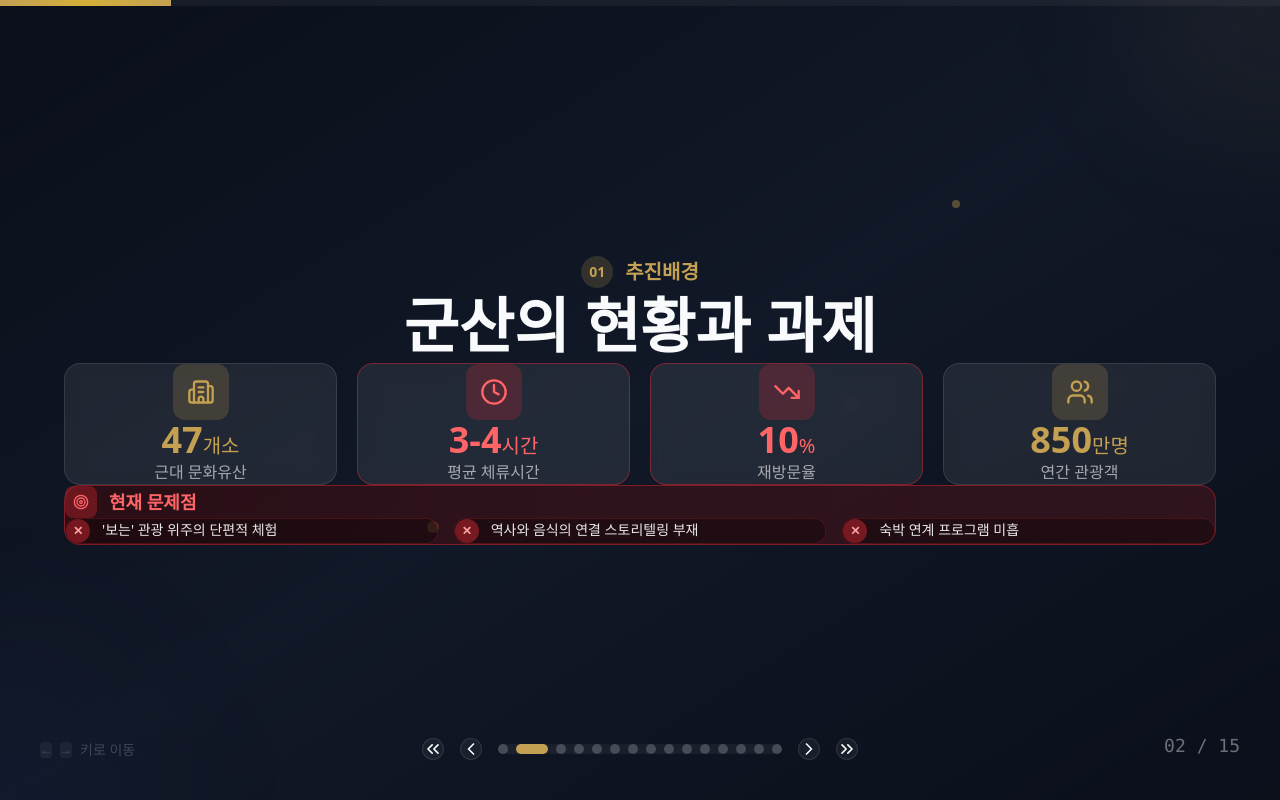
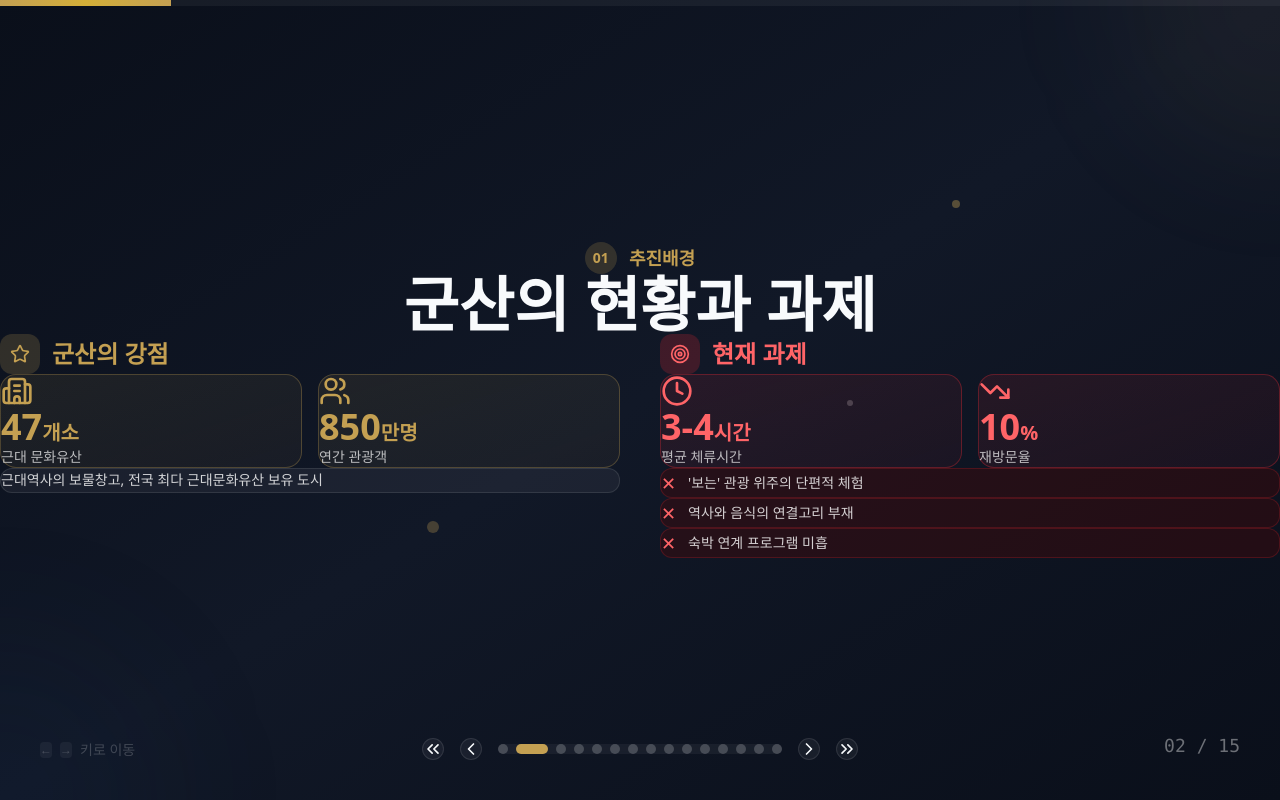
Before and after one commit to yonghwan1106/gunsan_food_tour, a Next.js app: page / in a window 1280 px wide. Both pictures are taken after a click on the button 543 px from the left and 749 px from the top of the page. Built offline with nearby package versions, Linux system fonts and the light colour scheme.

Commit message:
redesign: 슬라이드2 2컬럼 레이아웃 완전 재설계 - 강점/과제 분리

```diff
--- a/app/page.tsx
+++ b/app/page.tsx
@@ -330,73 +330,98 @@ function TitleSlide() {
 }
 
 function BackgroundSlide() {
-  const stats = [
-    { label: "근대 문화유산", value: "47", unit: "개소", icon: Building2, color: "text-accent", bgColor: "bg-accent/20" },
-    { label: "평균 체류시간", value: "3-4", unit: "시간", icon: Clock, color: "text-red-400", bgColor: "bg-red-500/20", highlight: true },
-    { label: "재방문율", value: "10", unit: "%", icon: TrendingDown, color: "text-red-400", bgColor: "bg-red-500/20", highlight: true },
-    { label: "연간 관광객", value: "850", unit: "만명", icon: Users, color: "text-accent", bgColor: "bg-accent/20" },
-  ];
-
   return (
-    <div className="w-full max-w-6xl">
-      <motion.div initial={{ opacity: 0, y: -20 }} animate={{ opacity: 1, y: 0 }} className="text-center mb-12">
-        <div className="inline-flex items-center gap-3 text-accent text-xl font-semibold mb-5">
+    <div className="w-full max-w-7xl px-8">
+      {/* Header */}
+      <motion.div
+        initial={{ opacity: 0, y: -20 }}
+        animate={{ opacity: 1, y: 0 }}
+        className="text-center mb-16"
+      >
+        <div className="inline-flex items-center gap-3 text-accent text-lg font-semibold mb-4">
           <span className="w-8 h-8 rounded-full bg-accent/20 flex items-center justify-center text-sm">01</span>
           추진배경
         </div>
-        <h2 className="text-5xl md:text-6xl font-bold leading-tight">군산의 현황과 과제</h2>
+        <h2 className="text-5xl md:text-6xl font-bold">군산의 현황과 과제</h2>
       </motion.div>
 
-      <div className="grid grid-cols-2 md:grid-cols-4 gap-5 mb-10">
-        {stats.map((stat, index) => (
+      {/* Two Column Layout */}
+      <div className="grid md:grid-cols-2 gap-10">
+        {/* Left Column - 강점 */}
         <motion.div
-            key={stat.label}
-            initial={{ opacity: 0, y: 30 }}
-            animate={{ opacity: 1, y: 0 }}
-            transition={{ delay: 0.2 + index * 0.1 }}
-            className={`flex flex-col items-center justify-center p-6 rounded-2xl bg-white/[0.08] backdrop-blur-sm border ${
-              stat.highlight ? "border-red-500/40" : "border-white/10"
-            } group hover:bg-white/10 transition-all`}
+          initial={{ opacity: 0, x: -30 }}
+          animate={{ opacity: 1, x: 0 }}
+          transition={{ delay: 0.2 }}
+          className="space-y-6"
         >
-            <div className={`w-14 h-14 mb-4 rounded-xl ${stat.bgColor} flex items-center justify-center`}>
-              <stat.icon className={`w-7 h-7 ${stat.color}`} />
+          <div className="flex items-center gap-3 mb-6">
+            <div className="w-10 h-10 rounded-xl bg-accent/20 flex items-center justify-center">
+              <Star className="w-5 h-5 text-accent" />
             </div>
-            <div className={`text-4xl font-black mb-2 ${stat.color}`}>
-              {stat.value}
-              <span className="text-xl font-medium ml-1">{stat.unit}</span>
-            </div>
-            <div className="text-white/60 text-base">{stat.label}</div>
-          </motion.div>
-        ))}
+            <h3 className="text-2xl font-bold text-accent">군산의 강점</h3>
           </div>
 
+          <div className="grid grid-cols-2 gap-4">
+            <div className="p-6 rounded-2xl bg-gradient-to-br from-accent/10 to-accent/5 border border-accent/30">
+              <Building2 className="w-8 h-8 text-accent mb-3" />
+              <div className="text-4xl font-black text-accent mb-1">47<span className="text-xl">개소</span></div>
+              <div className="text-white/70 text-sm">근대 문화유산</div>
+            </div>
+            <div className="p-6 rounded-2xl bg-gradient-to-br from-accent/10 to-accent/5 border border-accent/30">
+              <Users className="w-8 h-8 text-accent mb-3" />
+              <div className="text-4xl font-black text-accent mb-1">850<span className="text-xl">만명</span></div>
+              <div className="text-white/70 text-sm">연간 관광객</div>
+            </div>
+          </div>
+
+          <div className="p-5 rounded-xl bg-white/5 border border-white/10">
+            <p className="text-white/80 text-sm leading-relaxed">
+              근대역사의 보물창고, 전국 최다 근대문화유산 보유 도시
+            </p>
+          </div>
+        </motion.div>
+
+        {/* Right Column - 과제 */}
         <motion.div
-        initial={{ opacity: 0, y: 30 }}
-        animate={{ opacity: 1, y: 0 }}
-        transition={{ delay: 0.6 }}
-        className="mt-6 p-5 rounded-2xl bg-gradient-to-r from-red-950/50 to-red-900/30 border border-red-500/40"
+          initial={{ opacity: 0, x: 30 }}
+          animate={{ opacity: 1, x: 0 }}
+          transition={{ delay: 0.4 }}
+          className="space-y-6"
         >
-        <div className="flex items-center gap-3 mb-4">
-          <div className="w-8 h-8 rounded-lg bg-red-500/30 flex items-center justify-center">
-            <Target className="w-4 h-4 text-red-400" />
+          <div className="flex items-center gap-3 mb-6">
+            <div className="w-10 h-10 rounded-xl bg-red-500/20 flex items-center justify-center">
+              <Target className="w-5 h-5 text-red-400" />
             </div>
-          <h3 className="text-lg font-bold text-red-400">현재 문제점</h3>
+            <h3 className="text-2xl font-bold text-red-400">현재 과제</h3>
           </div>
-        <div className="grid md:grid-cols-3 gap-4">
+
+          <div className="grid grid-cols-2 gap-4">
+            <div className="p-6 rounded-2xl bg-gradient-to-br from-red-500/10 to-red-500/5 border border-red-500/30">
+              <Clock className="w-8 h-8 text-red-400 mb-3" />
+              <div className="text-4xl font-black text-red-400 mb-1">3-4<span className="text-xl">시간</span></div>
+              <div className="text-white/70 text-sm">평균 체류시간</div>
+            </div>
+            <div className="p-6 rounded-2xl bg-gradient-to-br from-red-500/10 to-red-500/5 border border-red-500/30">
+              <TrendingDown className="w-8 h-8 text-red-400 mb-3" />
+              <div className="text-4xl font-black text-red-400 mb-1">10<span className="text-xl">%</span></div>
+              <div className="text-white/70 text-sm">재방문율</div>
+            </div>
+          </div>
+
+          <div className="space-y-3">
             {[
               "'보는' 관광 위주의 단편적 체험",
-            "역사와 음식의 연결 스토리텔링 부재",
+              "역사와 음식의 연결고리 부재",
               "숙박 연계 프로그램 미흡",
             ].map((item, i) => (
-            <div key={i} className="flex items-center gap-3 p-4 rounded-xl bg-black/30 border border-red-500/20">
-              <div className="w-6 h-6 rounded-full bg-red-500/40 flex items-center justify-center flex-shrink-0">
-                <span className="text-red-300 text-xs font-bold">✕</span>
-              </div>
-              <span className="text-white/90 text-sm leading-relaxed">{item}</span>
+              <div key={i} className="flex items-center gap-3 p-4 rounded-xl bg-red-950/40 border border-red-500/20">
+                <span className="text-red-400 text-lg">✕</span>
+                <span className="text-white/80 text-sm">{item}</span>
               </div>
             ))}
           </div>
         </motion.div>
+      </div>
     </div>
   );
 }
```
Lines whose indentation alone changed are shown as unchanged.
